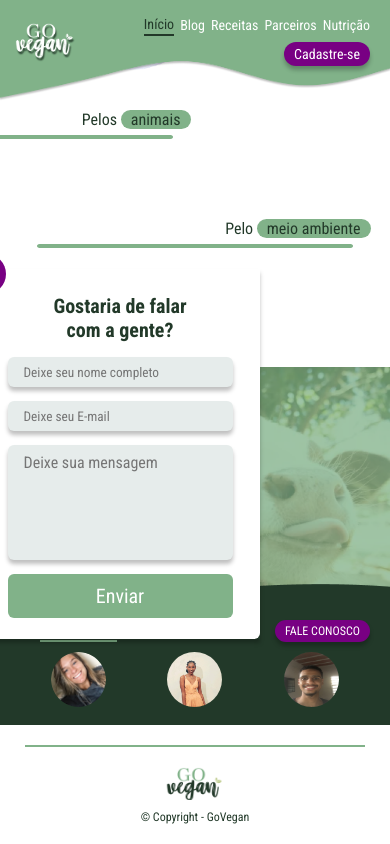
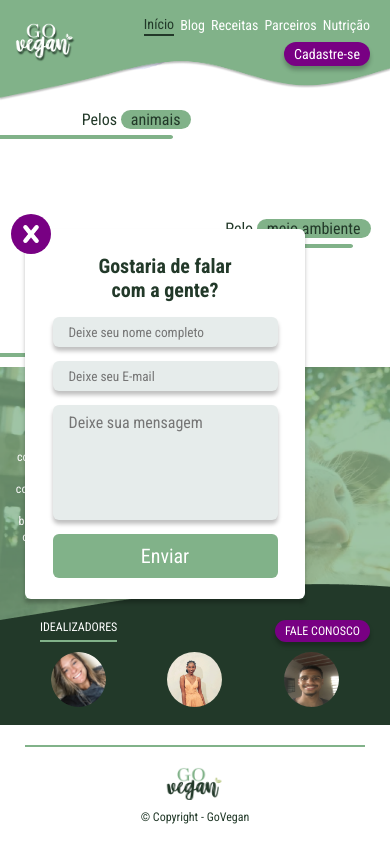
Before and after one commit to julianasinnott/goVegan, a React (Vite) app: page / in a window 390 px wide. Both pictures are taken after a click on the button "FALE CONOSCO". Shown: the part 1752-2596 px from the top of the page. Built offline with nearby package versions, Linux system fonts and the light colour scheme.

Commit message:
Adjusts the responsiveness of the contact modal.

```diff
--- a/src/components/ModalContact/responsive.css
+++ b/src/components/ModalContact/responsive.css
@@ -2,13 +2,28 @@
 
 @media only screen and (max-width:800px) {
   .modal-container {
-    bottom: 232px;
+    right: 140px;
+    bottom: 255px;
   }
 }
 
 @media only screen and (max-width:600px) {
   .modal-container {
-    right: 130px;
-    bottom: 205px;
+    right: 120px;
+    bottom: 233px;
   }
 }
+
+@media only screen and (max-width:550px) {
+  .modal-container {
+    right: 95px;
+    bottom: 240px;
+  }
+}
+
+@media only screen and (max-width:490px) {
+  .modal-container {
+    right: 85px;
+    bottom: 245px;
+  }
+}
```
